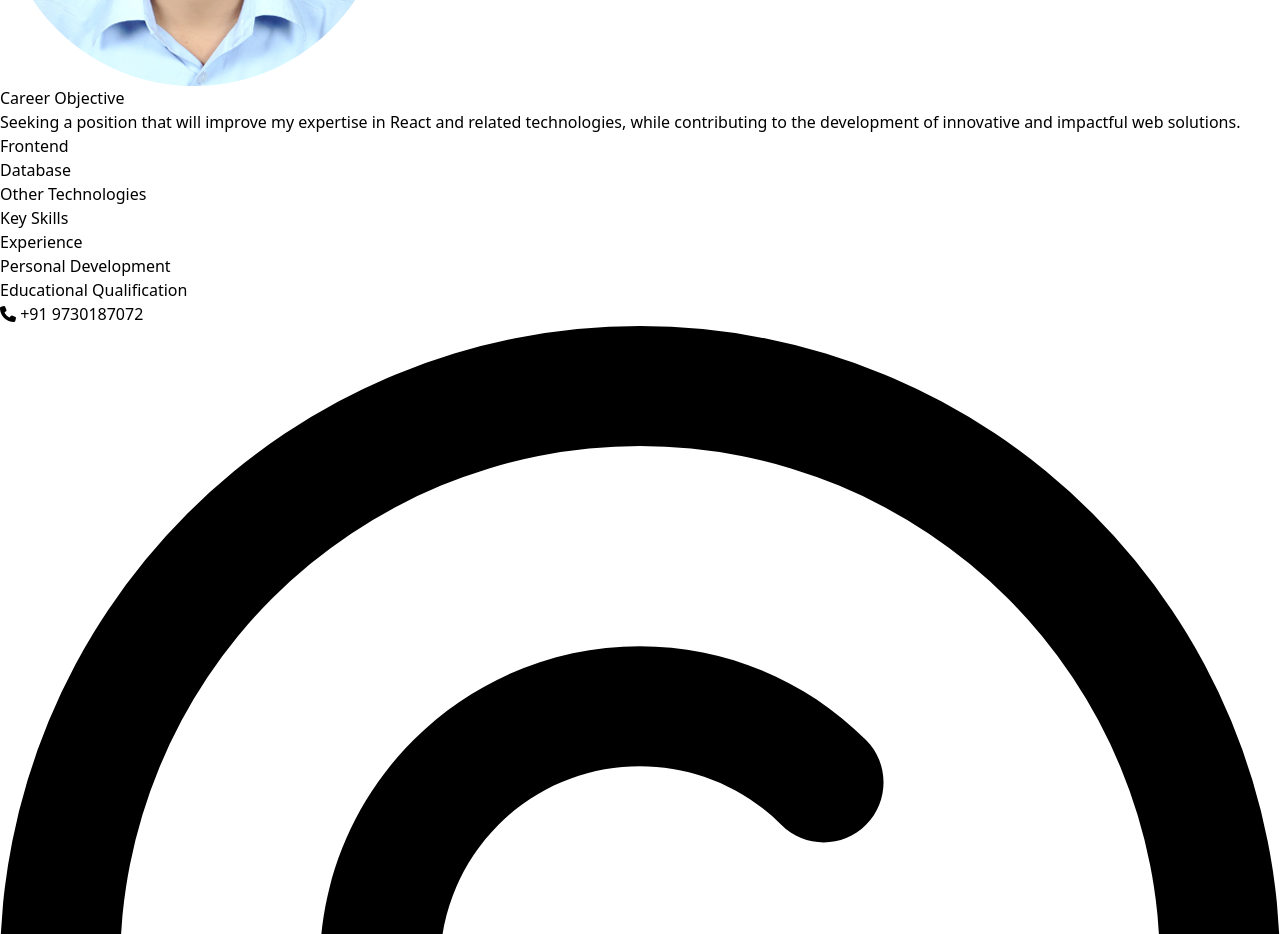
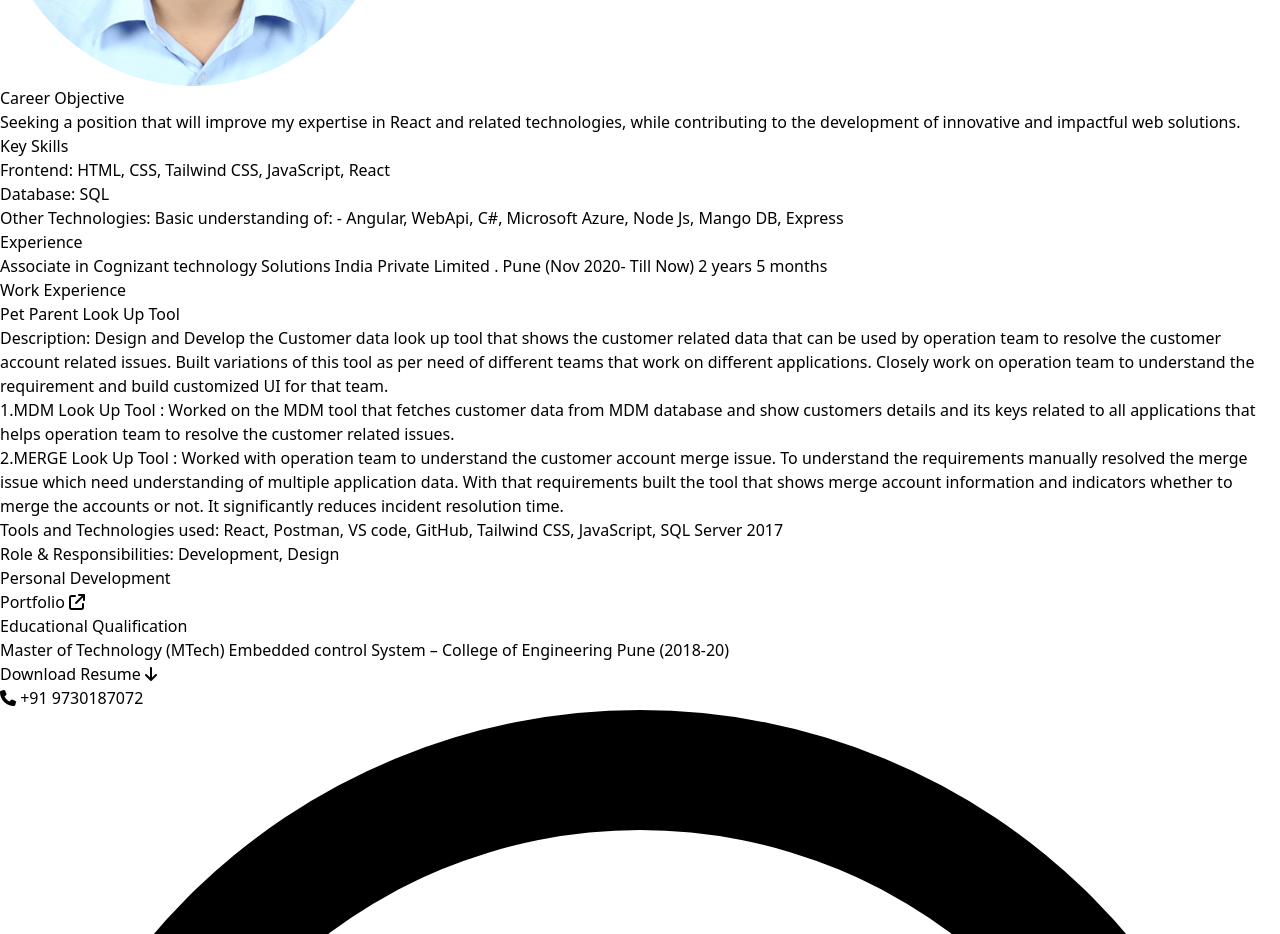
Before and after one commit to apj19/PortfolioReact, a React (Vite) app: page /experience in a window 1280 px wide. Shown: the part 1400-2334 px from the top of the page. Built offline with nearby package versions, Linux system fonts and the light colour scheme; what @material-tailwind/react would draw is missing.

Commit message:
Portfolio Website Completed

```diff
--- a/package.json
+++ b/package.json
@@ -12,6 +12,7 @@
     "@headlessui/react": "^1.7.13",
     "@material-tailwind/react": "^1.4.2",
     "animate.css": "^4.1.1",
+    "file-saver": "^2.0.5",
     "react": "^18.2.0",
     "react-dom": "^18.2.0",
     "react-pdf": "^6.2.2",
--- a/src/pages/Experience.jsx
+++ b/src/pages/Experience.jsx
@@ -1,13 +1,15 @@
 import React from "react";
+import { Link } from "react-router-dom";
+import FileSaver from "file-saver";
 
 function Experience() {
   return (
     <>
-      <section className="flex justify-center mt-10">
-        <section className=" flex flex-col   h-[100vh]  w-[60%]">
-          <section className="flex justify-between pb-4 border-b ">
-            <div className="flex flex-col justify-start">
-              <h2 className="text-[1.6rem] mb-4">Akshay Pandurang Jadhav</h2>
+      <section className="flex  justify-center mt-10">
+        <section className=" flex flex-col  w-[80%]  md:w-[60%]">
+          <section className="flex flex-col md:flex-row justify-between pb-4 border-b ">
+            <div className="flex flex-col justify-start text-center md:text-start">
+              <h2 className="text-[1.6rem] mb-4 ">Akshay Pandurang Jadhav</h2>
               <p className="hover:text-pink-500 mb-2">
                 <i className="fa-regular fa-envelope text-pink-500 mr-4"></i>
                 akshayjadhav2133@gmail.com
@@ -17,7 +19,7 @@ function Experience() {
                 9730187072
               </p>
             </div>
-            <div className="w-[30%]">
+            <div className="flex justify-center items-center mt-4 md:mt-0 md:w-[30%] ">
               <img className="w-40 h-40" src="../APJCR2.png" alt="" />
             </div>
           </section>
@@ -28,27 +30,112 @@ function Experience() {
               related technologies, while contributing to the development of
               innovative and impactful web solutions.
             </p>
-            <ul className="pl-5">
-              <li className="text-blue-200 font-bold">Frontend</li>
-              <li className="text-blue-200 font-bold">Database</li>
-              <li className="text-blue-200 font-bold">Other Technologies</li>
+          </div>
+          <div className="my-4">
+            <h3 className="text-blue-500 text-[1.2rem]">Key Skills</h3>
+            <ul className="md:pl-5">
+              <li>
+                {" "}
+                <span className="text-blue-200 font-bold">Frontend: </span>{" "}
+                HTML, CSS, Tailwind CSS, JavaScript, React
+              </li>
+              <li>
+                {" "}
+                <span className="text-blue-200 font-bold">Database: </span> SQL
+              </li>
+              <li>
+                {" "}
+                <span className="text-blue-200 font-bold">
+                  Other Technologies:{" "}
+                </span>{" "}
+                Basic understanding of: - Angular, WebApi, C#, Microsoft Azure,
+                Node Js, Mango DB, Express
+              </li>
             </ul>
           </div>
           <div className="my-4">
-            <h3 className="text-blue-500 text-[1.2rem]">Key Skills</h3>
-          </div>
-          <div className="my-4">
             <h3 className="text-blue-500 text-[1.2rem]">Experience</h3>
+            <p>
+              Associate in{" "}
+              <span className="font-bold">
+                Cognizant technology Solutions India Private Limited
+              </span>{" "}
+              . Pune (Nov 2020- Till Now) 2 years 5 months
+            </p>
+            <h4 className="text-blue-200 font-bold ">Work Experience</h4>
+            <h5 className="font-bold pl-5"> Pet Parent Look Up Tool</h5>
+            <p className="pl-5">
+              Description: Design and Develop the Customer data look up tool
+              that shows the customer related data that can be used by operation
+              team to resolve the customer account related issues. Built
+              variations of this tool as per need of different teams that work
+              on different applications. Closely work on operation team to
+              understand the requirement and build customized UI for that team.
+            </p>
+
+            <p className="pl-8 my-2">
+              1.<span className="underline">MDM Look Up Tool : </span>
+              Worked on the MDM tool that fetches customer data from MDM
+              database and show customers details and its keys related to all
+              applications that helps operation team to resolve the customer
+              related issues.
+            </p>
+            <p className="pl-8">
+              2.<span className="underline">MERGE Look Up Tool : </span>
+              Worked with operation team to understand the customer account
+              merge issue. To understand the requirements manually resolved the
+              merge issue which need understanding of multiple application data.
+              With that requirements built the tool that shows merge account
+              information and indicators whether to merge the accounts or not.
+              It significantly reduces incident resolution time.
+            </p>
+            <p className="pl-5">
+              <span className="text-blue-200 font-bold ">
+                {" "}
+                Tools and Technologies used:
+              </span>{" "}
+              React, Postman, VS code, GitHub, Tailwind CSS, JavaScript, SQL
+              Server 2017
+            </p>
+            <p className="pl-5">
+              <span className="text-blue-200 font-bold ">
+                Role & Responsibilities:{" "}
+              </span>{" "}
+              Development, Design
+            </p>
           </div>
           <div className="my-4">
             <h3 className="text-blue-500 text-[1.2rem]">
               Personal Development
             </h3>
+            <Link to="portfolio">
+              <p className=" font-[500]  mr-4 bg-pink-500 inline-block rounded-full px-4 py-2">
+                Portfolio{" "}
+                <i className="fa-solid fa-arrow-up-right-from-square"></i>
+              </p>
+            </Link>
           </div>
-          <div className="my-4">
+          <div className="my-4 py-2 border-b">
             <h3 className="text-blue-500 text-[1.2rem]">
               Educational Qualification
             </h3>
+            <p>
+              Master of Technology (MTech) Embedded control System – College of
+              Engineering Pune (2018-20)
+            </p>
+          </div>
+          <div className="mb-4 mx-auto">
+            <button
+              onClick={() => {
+                FileSaver.saveAs(
+                  "../resume.pdf",
+                  "Akshay_Jadhav_9730187072.pdf"
+                );
+              }}
+              className=" font-[500]  bg-blue-500 rounded-full px-4 py-2 "
+            >
+              Download Resume <i className="fa-solid fa-arrow-down"></i>
+            </button>
           </div>
         </section>
       </section>
```
Also changed, not shown: 2 other files (tests, documents, lock files or other folders).
